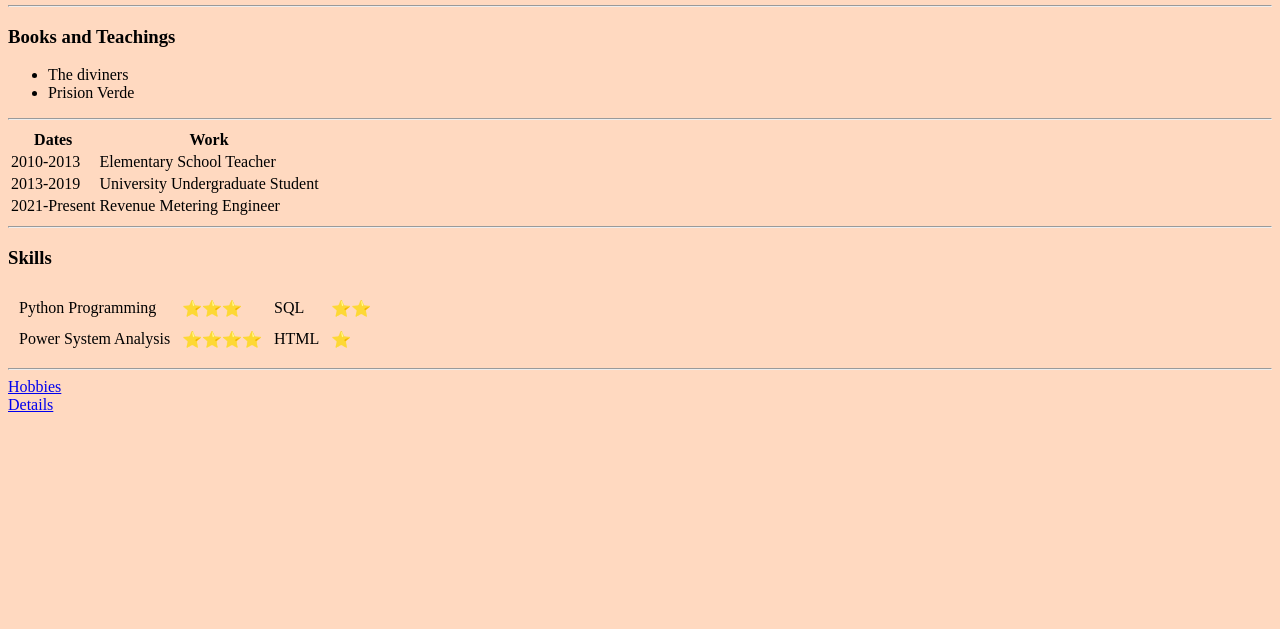
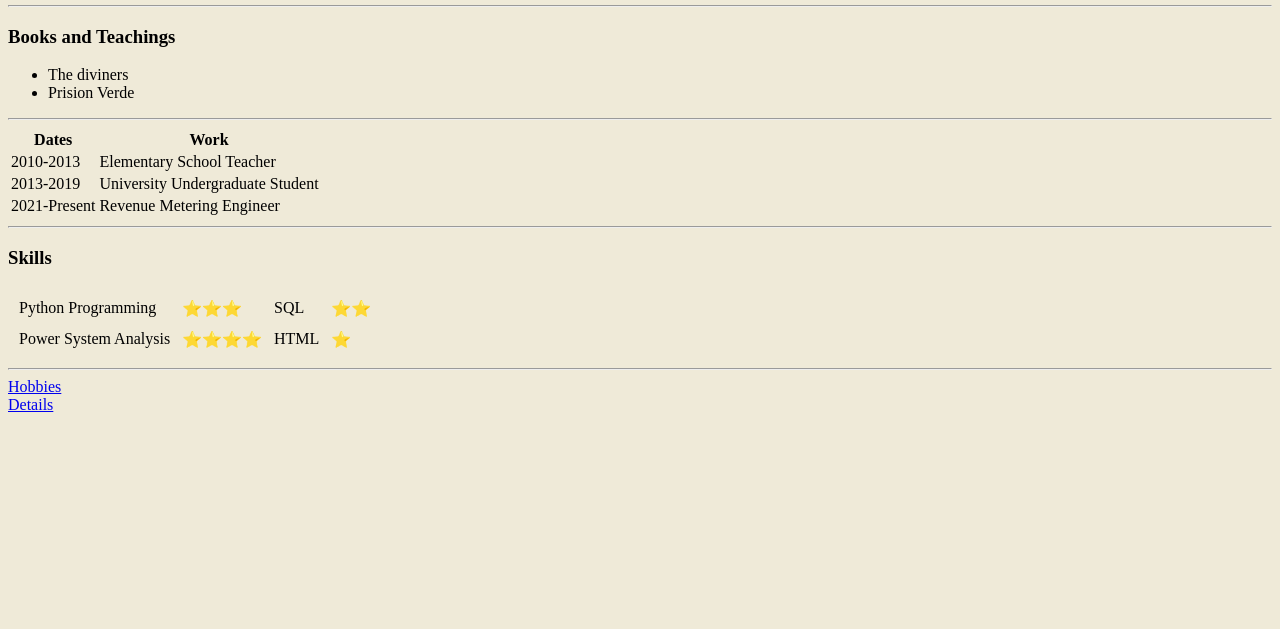
Before and after one commit to Ameagar/cv, a plain HTML site: page index.html in a window 1280 px wide. Shown: the part 171-800 px from the top of the page. Drawn offline with Linux system fonts and the light colour scheme.

Commit message:
Update index.html

```diff
--- a/index.html
+++ b/index.html
@@ -4,7 +4,7 @@
     <meta charset="utf-8">
     <title>Elvin´s Personal Site</title>
   </head>
-  <body style='background-color: #FFD9C0;'>
+  <body style='background-color: #EFEAD8'>
     <table >
       <tr>
         <td><img src="320.png" alt="Nature Image" height="150px" width="150px"></td>
```
